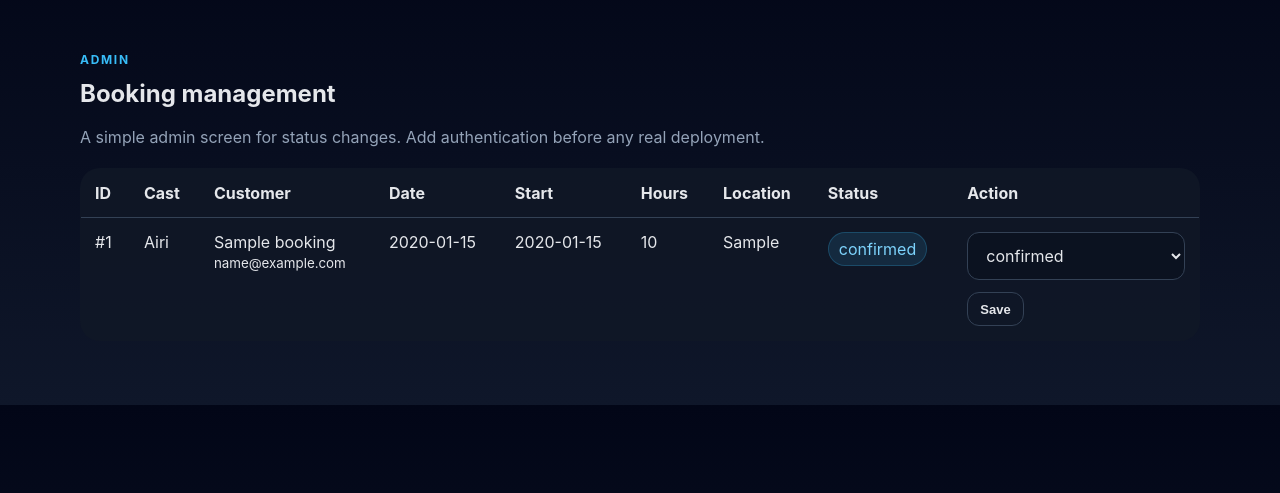
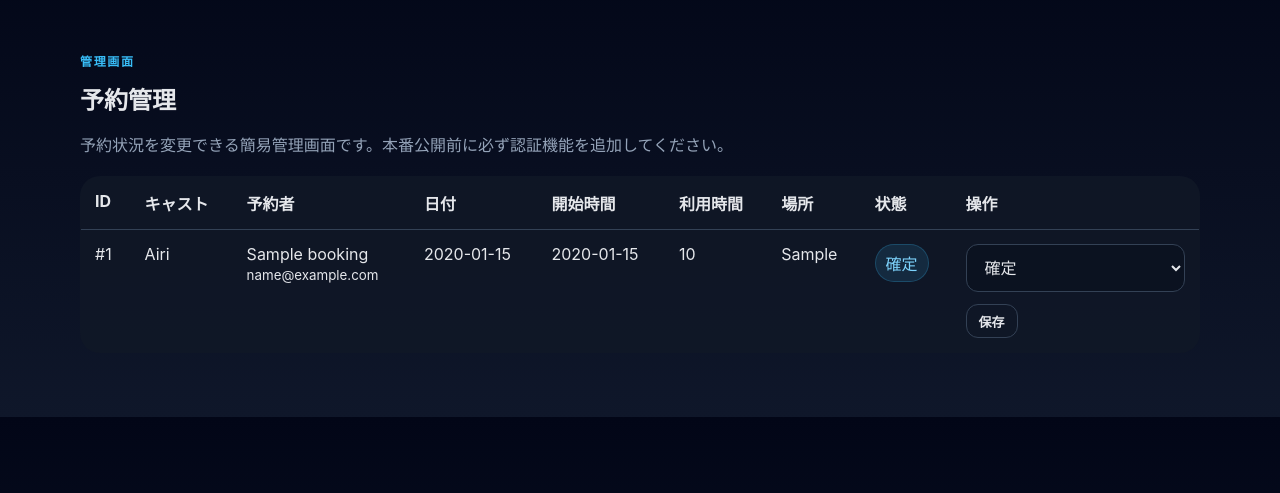
Before and after one commit to Tamurah2424/my-app, a Flask app: page /admin/bookings in a window 1280 px wide. Shown: the part 61-554 px from the top of the page. Run offline with Flask 3, Linux system fonts and the light colour scheme; data comes from the database, SQL or seed files in the repository; tables that the repository leaves empty hold one stand-in row (values such as "Sample post").

Commit message:
Update admin_bookings.html

```diff
--- a/templates/admin_bookings.html
+++ b/templates/admin_bookings.html
@@ -1,14 +1,22 @@
 {% extends 'base.html' %}
 {% block content %}
 <section>
-  <p class="eyebrow">Admin</p>
-  <h1>Booking management</h1>
-  <p class="subtitle">A simple admin screen for status changes. Add authentication before any real deployment.</p>
+  <p class="eyebrow">管理画面</p>
+  <h1>予約管理</h1>
+  <p class="subtitle">予約状況を変更できる簡易管理画面です。本番公開前に必ず認証機能を追加してください。</p>
 
   <table class="table">
     <thead>
       <tr>
-        <th>ID</th><th>Cast</th><th>Customer</th><th>Date</th><th>Start</th><th>Hours</th><th>Location</th><th>Status</th><th>Action</th>
+        <th>ID</th>
+        <th>キャスト</th>
+        <th>予約者</th>
+        <th>日付</th>
+        <th>開始時間</th>
+        <th>利用時間</th>
+        <th>場所</th>
+        <th>状態</th>
+        <th>操作</th>
       </tr>
     </thead>
     <tbody>
@@ -21,21 +29,33 @@
         <td>{{ booking['start_time'] }}</td>
         <td>{{ booking['duration_hours'] }}</td>
         <td>{{ booking['location'] }}</td>
-        <td><span class="badge">{{ booking['status'] }}</span></td>
+        <td>
+          <span class="badge">
+            {% if booking['status'] == 'pending' %}
+              確認待ち
+            {% elif booking['status'] == 'confirmed' %}
+              確定
+            {% elif booking['status'] == 'cancelled' %}
+              キャンセル
+            {% else %}
+              {{ booking['status'] }}
+            {% endif %}
+          </span>
+        </td>
         <td>
           <form method="post" class="inline-form">
             <input type="hidden" name="booking_id" value="{{ booking['id'] }}">
             <select name="status">
-              {% for option in ['pending', 'confirmed', 'cancelled'] %}
-              <option value="{{ option }}" {% if booking['status'] == option %}selected{% endif %}>{{ option }}</option>
-              {% endfor %}
+              <option value="pending" {% if booking['status'] == 'pending' %}selected{% endif %}>確認待ち</option>
+              <option value="confirmed" {% if booking['status'] == 'confirmed' %}selected{% endif %}>確定</option>
+              <option value="cancelled" {% if booking['status'] == 'cancelled' %}selected{% endif %}>キャンセル</option>
             </select>
-            <button class="button secondary small" type="submit">Save</button>
+            <button class="button secondary small" type="submit">保存</button>
           </form>
         </td>
       </tr>
       {% else %}
-      <tr><td colspan="9">No bookings yet.</td></tr>
+      <tr><td colspan="9">まだ予約はありません。</td></tr>
       {% endfor %}
     </tbody>
   </table>
```
